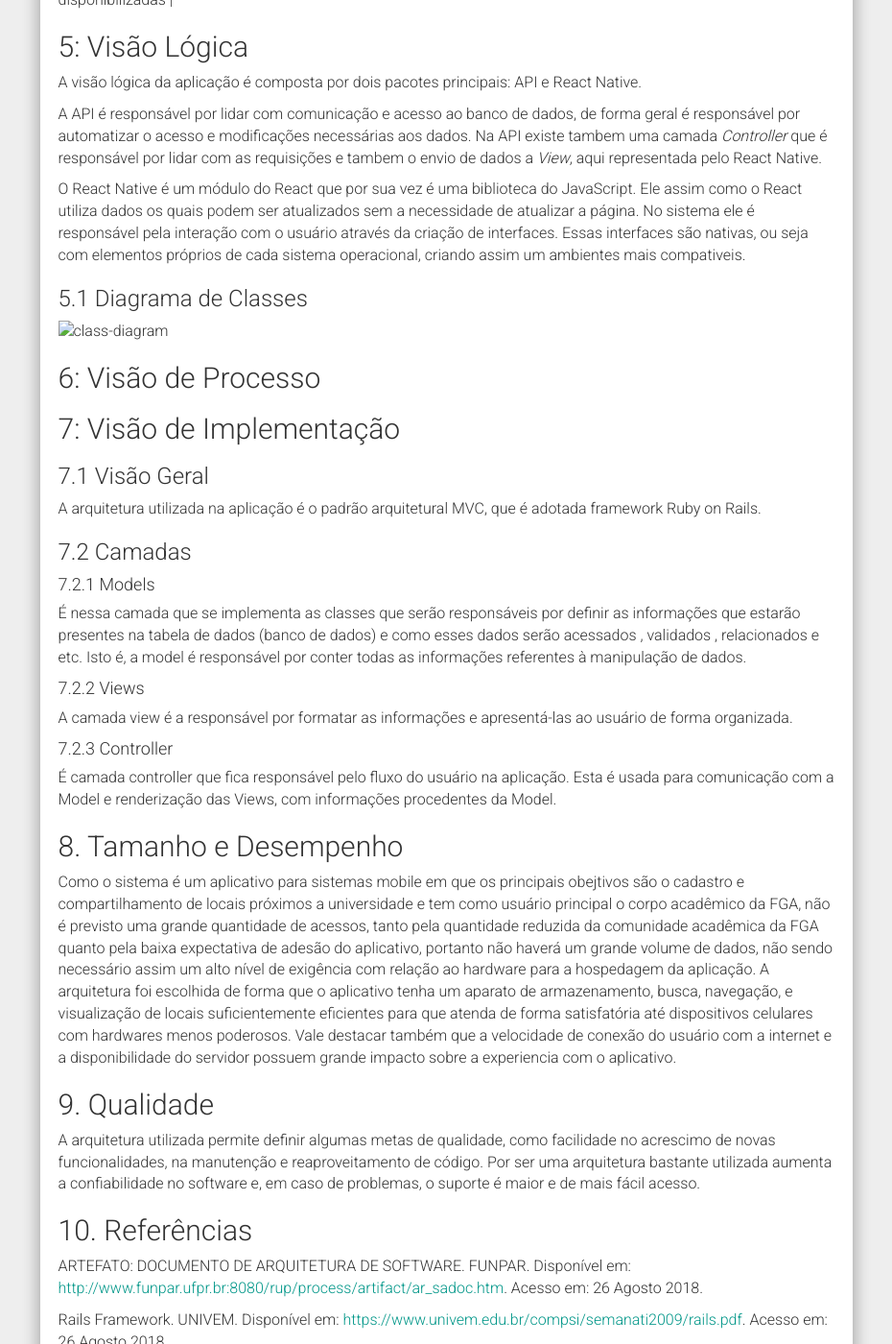
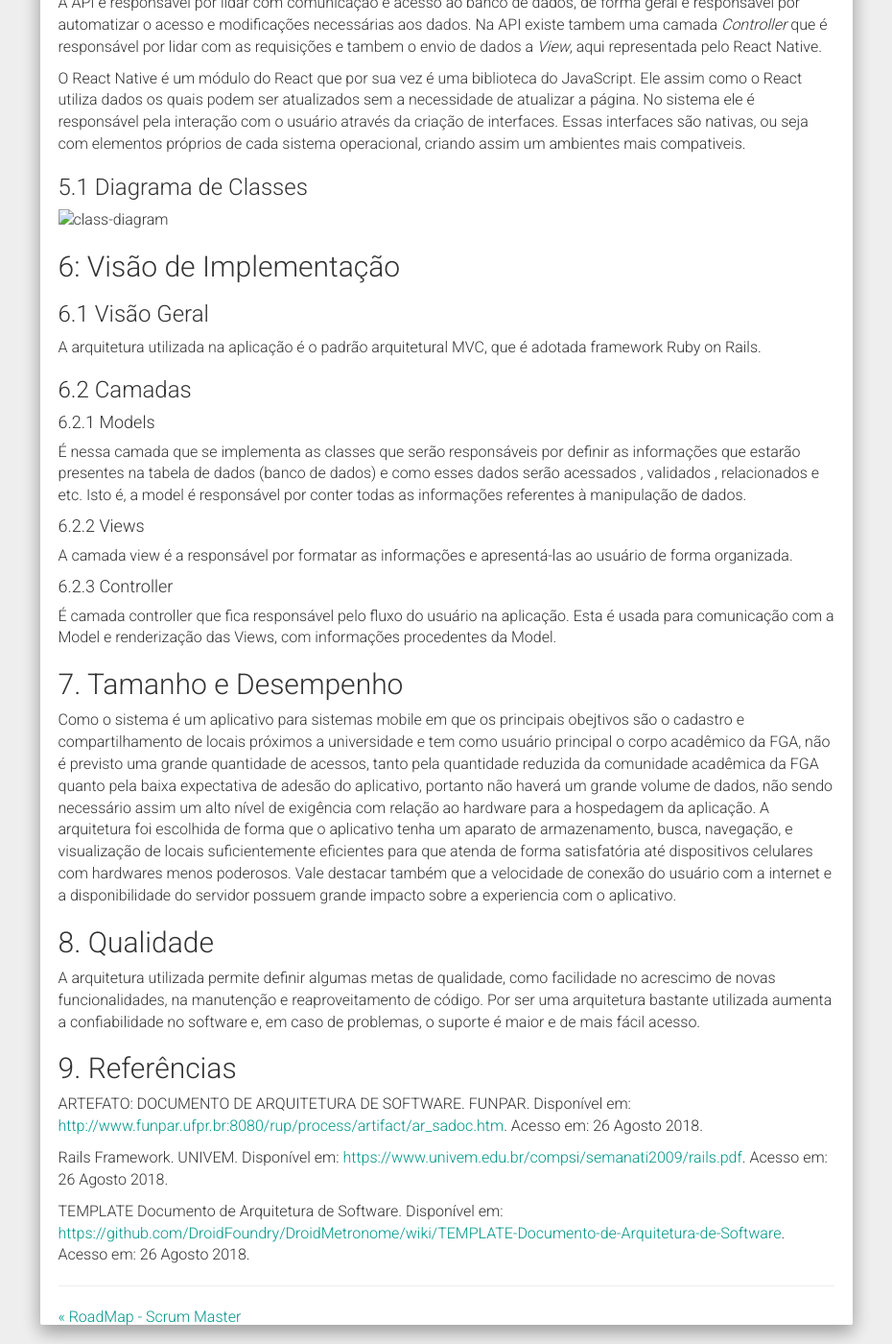
Before and after one commit to fga-eps-mds/2018.2-IndicaAi, a Jekyll site: the page built from docs/_posts/2018-08-28-architecture-doc.md, in a window 1280 px wide and 1400 px high, scrolled down 2695 px. Shown: the whole window at 96% size, without its empty margins (321-1251 px from the left). Built offline with Jekyll 4.4.1, drawn with Linux system fonts in a browser that asks for light colours; nearby versions of some CDN libraries; our own code applies the rules of GitHub Pages for plain Markdown files; comment, search, counter and statistics services are not loaded; some of the changed text lies outside the part shown.

Commit message:
modifying the architecture document
Signed-off-by: Matheus Gomes <matheusgomesf01@gmail.com>
Co-authored-by: João Zarbielli <jlfz@gmail.com>

```diff
--- a/docs/_posts/2018-08-28-architecture-doc.md
+++ b/docs/_posts/2018-08-28-architecture-doc.md
@@ -3,39 +3,36 @@
 
 ## Histórico de Revisão
 
-| Data | Versão | Descrição | Autores |
-| ---  |  ---   |  ---  |  ---  |
-| 26/08/2018 | 0.0.1 | Abertura do documento, tópicos 1, 7, 9| Matheus Gomes |
+1. [Introdução](https://github.com/fga-eps-mds/RecomendaFGA/blob/documento_arquiterura/docs/_posts/2018-08-28-architecture-doc.md#1---introdu%C3%A7%C3%A3o)
+  1.1 [Finalidade](https://github.com/fga-eps-mds/RecomendaFGA/blob/documento_arquiterura/docs/_posts/2018-08-28-architecture-doc.md#11-finalidade)
+  1.2 [Escopo](https://github.com/fga-eps-mds/RecomendaFGA/blob/documento_arquiterura/docs/_posts/2018-08-28-architecture-doc.md#12-escopo)
+  1.3 [Definições, Acrônimos e Abreviações](https://github.com/fga-eps-mds/RecomendaFGA/blob/documento_arquiterura/docs/_posts/2018-08-28-architecture-doc.md#13-defini%C3%A7%C3%B5es-acr%C3%B4nimos-e-abrevia%C3%A7%C3%B5es)
 
-1. [Introdução]()
-  1.1 [Finalidade]()
-  1.2 [Escopo]()
-  1.3 [Definições, Acrônimos e Abreviações]()
+2. [Representação da Arquitetura](https://github.com/fga-eps-mds/RecomendaFGA/blob/documento_arquiterura/docs/_posts/2018-08-28-architecture-doc.md#2-representa%C3%A7%C3%A3o-arquitetural)
+  2.1 [Ruby on Rails 5.2.0](https://github.com/fga-eps-mds/RecomendaFGA/blob/documento_arquiterura/docs/_posts/2018-08-28-architecture-doc.md#21-ruby-on-rails-520)
+  2.2 [React Native](https://github.com/fga-eps-mds/RecomendaFGA/blob/documento_arquiterura/docs/_posts/2018-08-28-architecture-doc.md#22-react-native)
 
-2. [Representação da Arquitetura]()
+3. [Metas e Restrições de Arquitetura](https://github.com/fga-eps-mds/RecomendaFGA/blob/documento_arquiterura/docs/_posts/2018-08-28-architecture-doc.md#21-ruby-on-rails-520)
 
-3. [Metas e Restrições de Arquitetura]()
-  3.1 [Ambiente e Ferramentas de Desenvolvimento]()
+4. [Visão de Casos de Uso](https://github.com/fga-eps-mds/RecomendaFGA/blob/documento_arquiterura/docs/_posts/2018-08-28-architecture-doc.md#4-vis%C3%A3o-de-casos-de-uso)
+  4.1 [Realização de Casos de Uso](https://github.com/fga-eps-mds/RecomendaFGA/blob/documento_arquiterura/docs/_posts/2018-08-28-architecture-doc.md#41-realiza%C3%A7%C3%A3o-de-casos-de-uso)
+  4.2 [Descrição dos Casos de Uso](https://github.com/fga-eps-mds/RecomendaFGA/blob/documento_arquiterura/docs/_posts/2018-08-28-architecture-doc.md#42-descri%C3%A7%C3%A3o-dos-casos-de-uso)
 
-4. [Visão de Casos de Uso]()
-  4.1 [Realização de Casos de Uso]()
-5. [Visão Lógica]()
-  5.1 [Diagrama de Classes]()
+5. [Visão Lógica](https://github.com/fga-eps-mds/RecomendaFGA/blob/documento_arquiterura/docs/_posts/2018-08-28-architecture-doc.md#5---vis%C3%A3o-l%C3%B3gica)
+  5.1 [Diagrama de Classes](https://github.com/fga-eps-mds/RecomendaFGA/blob/documento_arquiterura/docs/_posts/2018-08-28-architecture-doc.md#51-diagrama-de-classes)
 
-6. [Visão de Processos]()
+6. [Visão de Implementação]()
+    6.1 [Visão Geral]()
+    6.2 [Camadas]()
+    6.2.1 [Model]()
+    6.2.2 [View]()
+    6.2.3 [Controller]()
 
-7. [Visão de Implementação]()
-    7.1 [Visão Geral]()
-    7.2 [Camadas]()
-    7.2.1 [Model]()
-    7.2.2 [View]()
-    7.2.3 [Controller]()
+7. [Tamanho e Desempenho]()
 
-8. [Tamanho e Desempenho]()
+8. [Qualidade]()
 
-9.  [Qualidade]()
-
-10. [Referências]()
+9. [Referências]()
 
 ## 1:   Introdução
 
@@ -105,36 +102,33 @@ O RecomendaFGA será um módulo do aplicativo FGA app, este módulo será respon
 
 ![class-diagram](../static/diagram-docs/class-diagram.jpg)
 
-## 6:   Visão de Processo
+## 6:  Visão de Implementação
 
-
-## 7:  Visão de Implementação
-
-### 7.1 Visão Geral
+### 6.1 Visão Geral
 
 A arquitetura utilizada na aplicação é o padrão arquitetural MVC, que é adotada framework Ruby on Rails.
 
-### 7.2 Camadas
+### 6.2 Camadas
 
-#### 7.2.1 Models
+#### 6.2.1 Models
 É nessa camada que se implementa as classes que serão responsáveis por definir as informações que estarão presentes na tabela de dados (banco de dados) e como esses dados serão acessados , validados , relacionados e etc. Isto é, a model é responsável por conter todas as informações referentes à manipulação de dados.
 
-#### 7.2.2 Views
+#### 6.2.2 Views
 A camada view é a responsável por formatar as informações e apresentá-las ao usuário de forma organizada.
 
-#### 7.2.3 Controller
+#### 6.2.3 Controller
 É camada controller que fica responsável pelo fluxo do usuário na aplicação. Esta é usada para comunicação com a Model e renderização das Views, com informações procedentes da Model.
 
-## 8.  Tamanho e Desempenho
+## 7.  Tamanho e Desempenho
 
 Como o sistema é um aplicativo para sistemas mobile em que os principais obejtivos são o cadastro e compartilhamento de locais próximos a universidade e tem como usuário principal o corpo acadêmico da FGA, não é previsto uma grande quantidade de acessos, tanto pela quantidade reduzida da comunidade acadêmica da FGA quanto pela baixa expectativa de adesão do aplicativo, portanto não haverá um grande volume de dados, não sendo necessário assim um alto nível de exigência com relação ao hardware para a hospedagem da aplicação. A arquitetura foi escolhida de forma que o aplicativo tenha um aparato de armazenamento, busca, navegação, e visualização de locais suficientemente eficientes para que atenda de forma satisfatória até dispositivos celulares com hardwares menos poderosos. Vale destacar também que a velocidade de conexão do usuário com a internet e a disponibilidade do servidor possuem grande impacto sobre a experiencia com o aplicativo.
 
 
-## 9. Qualidade
+## 8. Qualidade
 
 A arquitetura utilizada permite definir algumas metas de qualidade, como facilidade no acrescimo de novas funcionalidades, na manutenção e reaproveitamento de código. Por ser uma arquitetura bastante utilizada aumenta a confiabilidade no software e, em caso de problemas, o suporte é maior e de mais fácil acesso.
 
-## 10.  Referências
+## 9.  Referências
 
 ARTEFATO: DOCUMENTO DE ARQUITETURA DE SOFTWARE. FUNPAR. Disponível em: <http://www.funpar.ufpr.br:8080/rup/process/artifact/ar_sadoc.htm>. Acesso em: 26 Agosto 2018.
 
```
